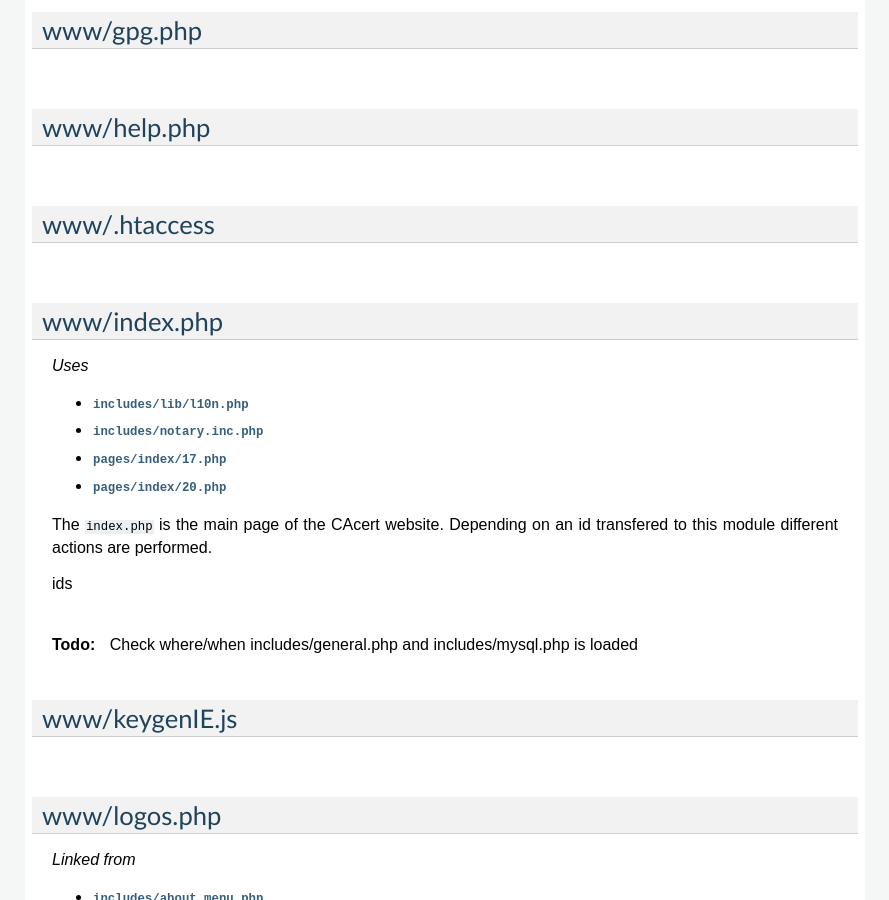
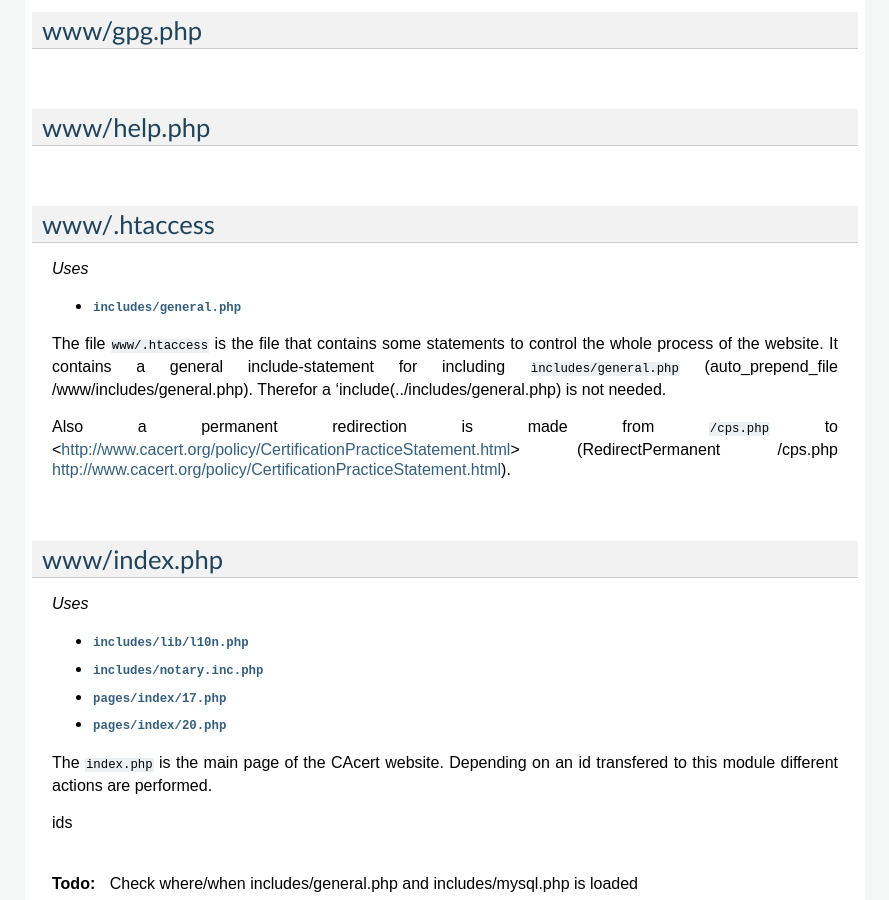
Before and after one commit to CAcertOrg/cacert-codedocs, a Sphinx documentation site: the page built from source/DIR-www.rst, in a window 1280 px wide and 900 px high, scrolled down 1601 px. Shown: the whole window, without its empty margins (205-1094 px from the left). Built offline with Sphinx 7.4.7, drawn with Linux system fonts in a browser that asks for light colours.

Commit message:
adding content for .htaccess; important because of include includes/general.php

```diff
--- a/source/DIR-www.rst
+++ b/source/DIR-www.rst
@@ -42,6 +42,16 @@
 .. sourcefile:: www/help.php
 
 .. sourcefile:: www/.htaccess
+    :uses:
+        includes/general.php
+    :links:
+        http://www.cacert.org/policy/CertificationPracticeStatement.html
+
+    The file :file:`www/.htaccess` is the file that contains some statements to control the whole process of the website.
+    It contains a general include-statement for including :file:`ìncludes/general.php` (auto_prepend_file /www/includes/general.php). Therefor a 'include(../includes/general.php) is not needed.
+
+    Also a permanent redirection is made from :file:`/cps.php` to <http://www.cacert.org/policy/CertificationPracticeStatement.html> (RedirectPermanent /cps.php http://www.cacert.org/policy/CertificationPracticeStatement.html).
+
 
 .. sourcefile:: www/index.php
    :uses:
```
Also changed, not shown: source/DIR-includes.rst (+0 -33 lines).
